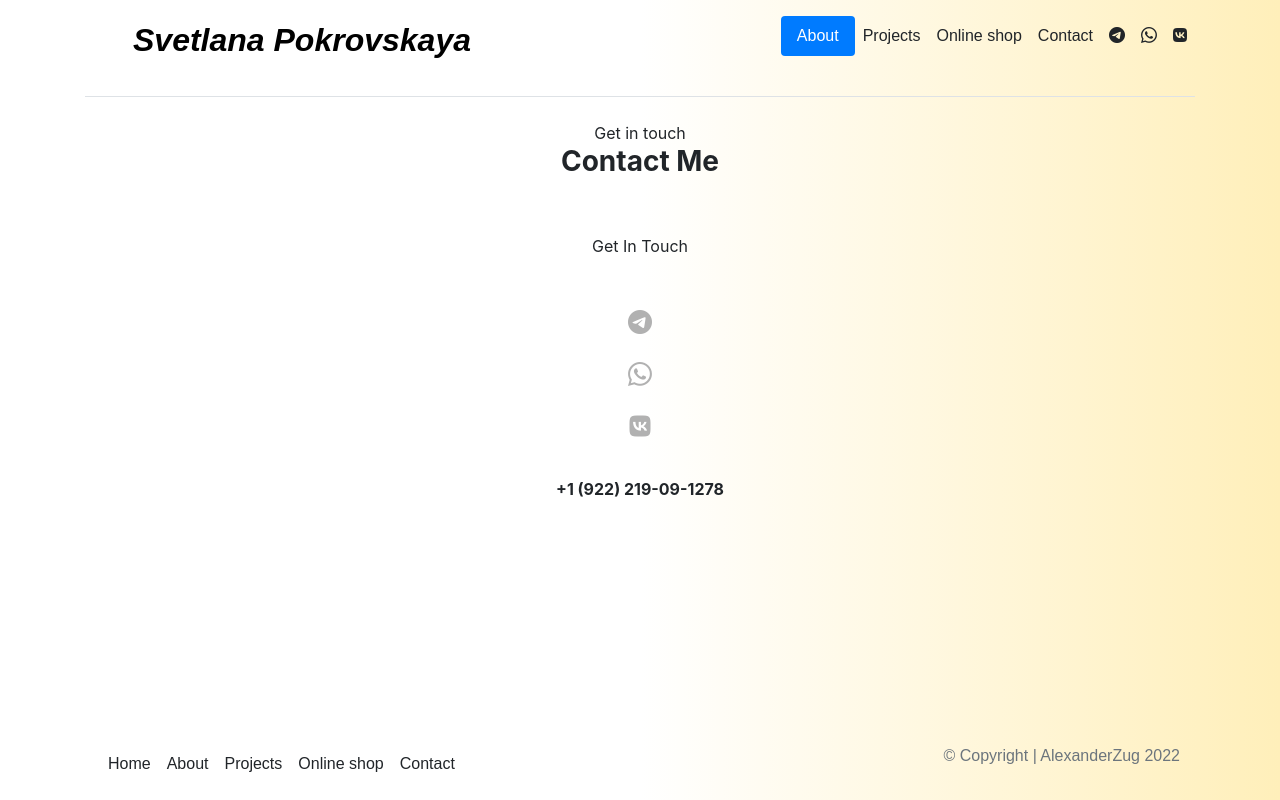
After one commit to AlexanderZug/Ceramics_site, a Flask app: page /contact in a window 1280 px wide. The commit adds this page. Run offline with Flask 2, Linux system fonts and the light colour scheme; some libraries are stand-ins or nearby versions.

Commit message:
add contacts page

```diff
--- a/app.py
+++ b/app.py
@@ -15,5 +15,10 @@ def about():
     return render_template('about.html', telegram=TELEGRAM, whats_up=WHATS_UP, vk_page=VK_PAGE)
 
 
+@app.route('/contact')
+def contact():
+    return render_template('contact.html', telegram=TELEGRAM, whats_up=WHATS_UP, vk_page=VK_PAGE)
+
+
 if __name__ == '__main__':
     app.run(debug=True)
--- a/static/css/style.css
+++ b/static/css/style.css
@@ -39,6 +39,13 @@ body {
 	height: 0;
 	font-family: Luminari, fantasy;
 
+}
+
+.text-muted mb-0 {
+    	position: fixed;
+	right: 0;
+	bottom: 13vh;
+    font-family: Luminari, fantasy;
 }
 
 .title-block {
@@ -139,3 +146,18 @@ body {
   height: 46vh;
   background: white;
 }
+
+/**/
+.contact_social_icons ul li a {
+    font-size: 24px;
+    color: #b1b1b1;
+    padding-right: 46px;
+}
+
+.contact_social_icons ul li a:hover{
+    color: #1ba974;
+}
+
+.bg-light {
+    background-color: #f8f9fa!important;
+}
--- a/templates/base.html
+++ b/templates/base.html
@@ -8,6 +8,9 @@
     <link rel="stylesheet" href="{{ url_for('static', filename='css/style.css') }}">
     <link rel="stylesheet" href="https://cdn.jsdelivr.net/npm/bootstrap@5.1.3/dist/css/bootstrap.min.css">
     <link rel="stylesheet" href="https://cdn.jsdelivr.net/npm/bootstrap-icons@1.8.0/font/bootstrap-icons.css">
+    <link href="//maxcdn.bootstrapcdn.com/bootstrap/4.1.1/css/bootstrap.min.css" rel="stylesheet" id="bootstrap-css">
+    <script src="//maxcdn.bootstrapcdn.com/bootstrap/4.1.1/js/bootstrap.min.js"></script>
+    <script src="//cdnjs.cloudflare.com/ajax/libs/jquery/3.2.1/jquery.min.js"></script>
     <script src="https://use.fontawesome.com/b1c567cb10.js"></script>
     <title>{% block title %}{% endblock %}</title>
 </head>
@@ -17,17 +20,23 @@
     <div class="container">
         <header class="d-flex flex-wrap justify-content-center py-3 mb-4 border-bottom">
             <a href="/" class="d-flex align-items-center mb-3 mb-md-0 me-md-auto text-dark text-decoration-none">
-            <svg class="bi me-2" width="40" height="32"><use xlink:href="#bootstrap"></use></svg>
-              <p style="font-family: Luminari, fantasy; font-style: italic; font-weight: 700; color:black; font-size:200%">Svetlana Pokrovskaya</p>
+                <svg class="bi me-2" width="40" height="32">
+                    <use xlink:href="#bootstrap"></use>
+                </svg>
+                <p style="font-family: Luminari, fantasy; font-style: italic; font-weight: 700; color:black; font-size:200%">
+                    Svetlana Pokrovskaya</p>
             </a>
             <ul class="nav nav-pills">
                 <li class="nav-item"><a href="/about" class="nav-link active" aria-current="page">About</a></li>
                 <li class="nav-item"><a href="/" class="nav-link link-dark px-2">Projects</a></li>
                 <li class="nav-item"><a href="/" class="nav-link link-dark px-2">Online shop</a></li>
-            <li class="nav-item"><a href="/" class="nav-link link-dark px-2">Contact</a></li>
-            <li class="nav-item"><a href="{{ telegram }}" class="nav-link link-dark px-2"><i class="bi bi-telegram"></i></a></li>
-              <li class="nav-item"><a href="{{ whats_up }}" class="nav-link link-dark px-2"><i class="bi bi-whatsapp"></i></a></li>
-            <li class="nav-item"><a href="{{ vk_page }}" class="nav-link link-dark px-2"><i class="fa fa-vk"></i></a></li>
+                <li class="nav-item"><a href="/contact" class="nav-link link-dark px-2">Contact</a></li>
+                <li class="nav-item"><a href="{{ telegram }}" class="nav-link link-dark px-2"><i
+                        class="bi bi-telegram"></i></a></li>
+                <li class="nav-item"><a href="{{ whats_up }}" class="nav-link link-dark px-2"><i
+                        class="bi bi-whatsapp"></i></a></li>
+                <li class="nav-item"><a href="{{ vk_page }}" class="nav-link link-dark px-2"><i
+                        class="fa fa-vk"></i></a></li>
             </ul>
         </header>
         {% block body %}{% endblock %}
@@ -41,9 +50,13 @@
                     <li class="nav-item"><a href="/about" class="nav-link link-dark px-2">About</a></li>
                     <li class="nav-item"><a href="#" class="nav-link link-dark px-2">Projects</a></li>
                     <li class="nav-item"><a href="#" class="nav-link link-dark px-2">Online shop</a></li>
-        <li class="nav-item"><a href="#" class="nav-link link-dark px-2">Contact</a></li>
+                    <li class="nav-item"><a href="/contact" class="nav-link link-dark px-2">Contact</a></li>
                 </ul>
+                <div>
+                    <p class="text-muted mb-0">© Copyright | AlexanderZug 2022 </p>
                 </div>
+            </div>
+
         </footer>
     </div>
 </div>
--- /dev/null
+++ b/templates/contact.html
@@ -0,0 +1,78 @@
+{% extends 'base.html' %}
+
+{% block title %}
+Contact
+{% endblock %}
+
+{% block body %}
+<div class="container">
+                <div class="row">
+                    <div class="col-lg-12">
+                        <div class="section_title text-center">
+                            <p class="mb-0">Get in touch</p>
+                            <h3 class="font-weight-bold text-capitalize mb-0">Contact Me</h3>
+                        </div>
+                    </div>
+                </div>
+
+                <div class="row mt-5">
+                    <div class="col-lg-12">
+                        <div class="text-center">
+                            <button type="button" class="btn btn_custom btn_round" data-toggle="modal" data-target="#exampleModalCenter">Get In Touch</button>
+
+                            <!-- Modal -->
+                            <div class="modal fade" id="exampleModalCenter">
+                                <div class="modal-dialog modal-dialog-centered" role="document">
+                                    <div class="modal-content">
+                                        <div class="modal-header">
+                                            <h5 class="modal-title mb-0 font-weight-bold" id="exampleModalLongTitle"> Contact Me</h5>
+                                            <button type="button" class="close" data-dismiss="modal" aria-label="Close">
+                                                <span aria-hidden="true">×</span>
+                                            </button>
+                                        </div>
+                                        <div class="modal-body">
+                                            <form class="custom_form_body">
+                                                <div class="form-group">
+                                                    <input type="text" class="form-control" id="fname" placeholder="First Name">
+                                                </div>
+                                                <div class="form-group">
+                                                    <input type="email" class="form-control" id="semail" placeholder="Email">
+                                                </div>
+
+                                                <div class="form-group">
+                                                    <input type="text" class="form-control" id="sbject" placeholder="Subject">
+                                                </div>
+
+                                                <div class="form-group mt-2">
+                                                    <textarea name="comments" id="comments" rows="6" class="form-control" placeholder="Your message..."></textarea>
+                                                </div>
+                                                <div>
+                                                    <button class="btn btn_custom w-50">Submit</button>
+                                                </div>
+                                            </form>
+                                        </div>
+                                    </div>
+                                </div>
+                            </div>
+                        </div>
+                    </div>
+                </div>
+                <div class="row mt-3">
+                    <div class="col-lg-12">
+                        <div class="contact_social_icons text-center mt-3">
+                            <ul class="list-unstyled">
+                                <li class="nav-item"><a href="{{ telegram }}" class="nav-link link-dark px-2"><i
+                        class="bi bi-telegram"></i></a></li>
+                                <li class="nav-item"><a href="{{ whats_up }}" class="nav-link link-dark px-2"><i
+                        class="bi bi-whatsapp"></i></a></li>
+                                <li class="nav-item"><a href="{{ vk_page }}" class="nav-link link-dark px-2"><i
+                        class="fa fa-vk"></i></a></li>
+                            </ul>
+                            <p class="font-weight-bold mt-4"> +1 (922) 219-09-1278</p>
+                        </div>
+                    </div>
+                </div>
+            </div>
+
+
+{% endblock %}
```
Lines whose indentation alone changed are shown as unchanged.
